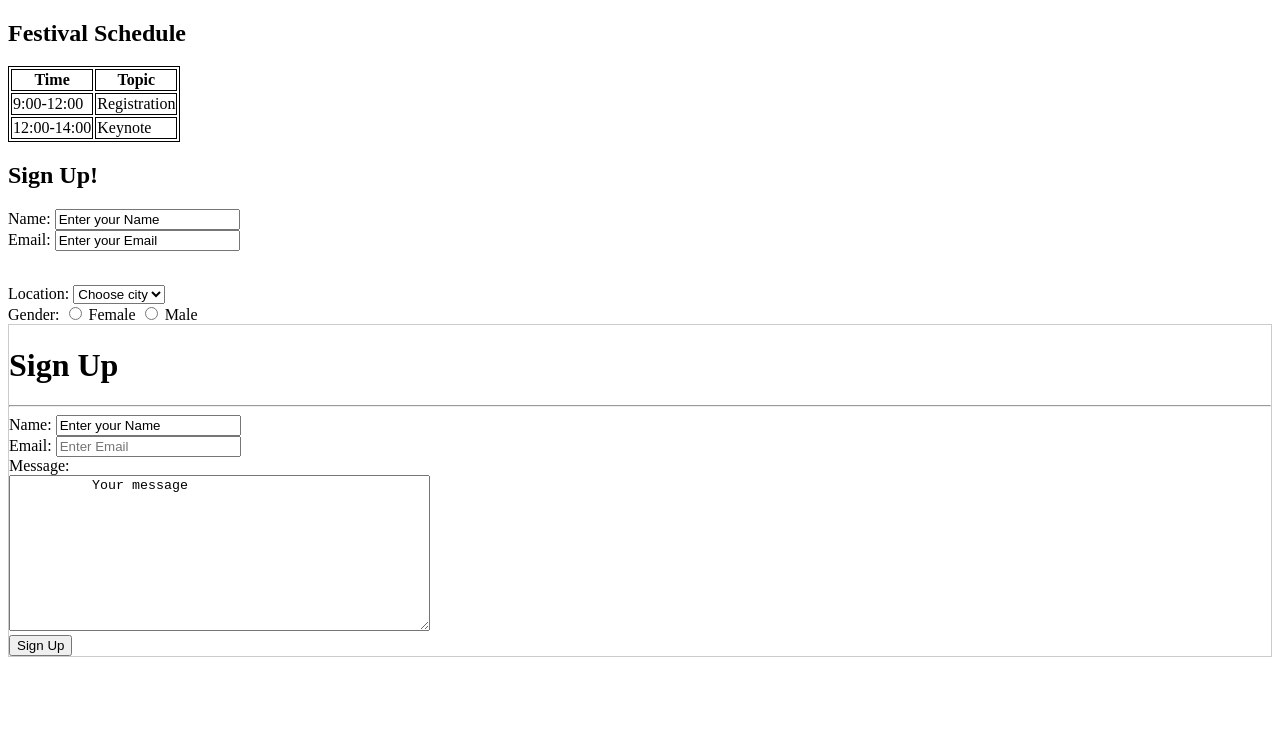
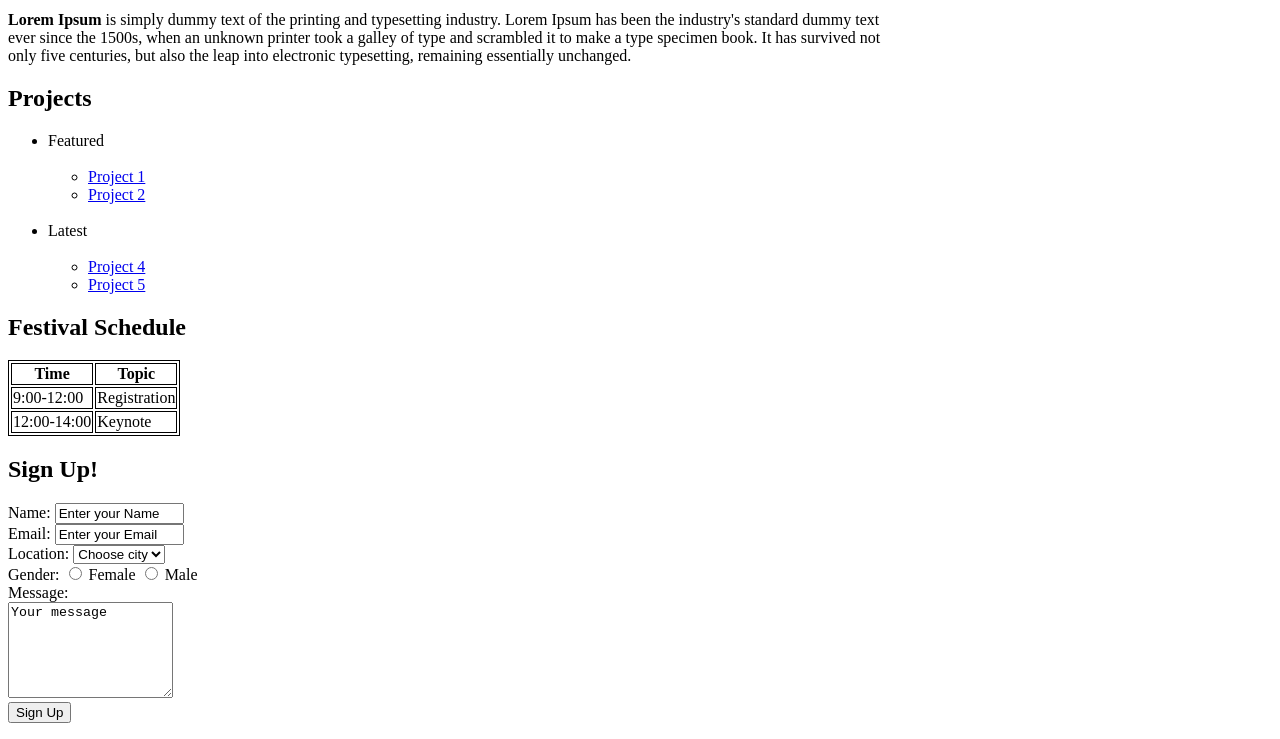
Before and after one commit to VitaAstr/kursas, a plain HTML site: page d02/uzduotis02.html in a window 1280 px wide. Shown: the part 368-1107 px from the top of the page. Before the commit the page ends 1033 px from the top, so only its background shows below. Drawn offline with Linux system fonts and the light colour scheme.

Commit message:
2 užduotis padaryta

```diff
--- a/d02/uzduotis02.html
+++ b/d02/uzduotis02.html
@@ -16,19 +16,27 @@
 </head>
 
 <body>
-    <!-- Orginalus paveikslėlio dydis -->
-    <img src="https://www.vilniuscoding.lt/wp-content/themes/vcs/assets/img/logo-01.svg" alt="VCS Logotipas" width="200px heigth="52px>
+    <!-- Orginalus paveikslėlio dydis width="200" heigth="52-->
+    <img src="https://www.vilniuscoding.lt/wp-content/themes/vcs/assets/img/logo-01.svg" alt="VCS Logotipas"width="400" heigth="52">
+
+
     <h2>About</h2>
     <p><b>Lorem Ipsum</b> is simply dummy text of the printing and typesetting industry. Lorem Ipsum has been the industry's standard dummy text <br>
     ever since the 1500s, when an unknown printer took a galley of type and scrambled it to make a type specimen book. It has survived not <br>
     only five centuries, but also the leap into electronic typesetting, remaining essentially unchanged.</p>
     <h2>Projects</h2>
-    Featured
-    Project 1
-    Project 2
-    Latest
-    Project 4
-    Project5
+    <ul> <!-- punktai su papukčiais -->
+      <li>Featured </li> <br>
+      <ul>
+        <li> <a href="project1.html">Project 1</a></li>
+        <li> <a href="project2.html">Project 2</a></li><br>
+    </ul>
+      <li>Latest</li> <br>
+    <ul>
+      <li> <a href="project4.html">Project 4</a></li>
+      <li> <a href="project5.html">Project 5</a></li>
+    </ul>
+  </ul>
     <h2>Festival Schedule</h2>
     <table>
         <tr>
@@ -50,45 +58,32 @@
 
     <p><form action="/action_page.php">
         <label for="fname">Name:</label>
-        <input type="text" id="fname" name="fname"value="Enter your Name"><br>
+        <input type="text" id="fname" name="fname"value="Enter your Name" size="13"><br>
     </form>
     <form action="/action_page.php">
         <label for="fname">Email:</label>
-        <input type="text" id="fname" name="fname"value="Enter your Email"><br><br>
+        <input type="text" id="fname" name="fname"value="Enter your Email" size="13">
         </form>
-    </p>
-
-
-      <label for="cars">Location:</label>
-      <select name="cars" id="cars" form="carform">
+      <label for="location">Location:</label>
+      <select name="location" id="location" form="locationform">
         <option value="Choose city">Choose city</option>
+        <option value="Vilnius">Vilnius</option>
+        <option value="Kaunas">Kaunas</option>
       </select>
 <br>
     Gender:
-
     <input type="radio" id="female" name="fav_language" value="Female">
     <label for="female">Female</label>
     <input type="radio" id="male" name="fav_language" value="Male">
     <label for="male">Male</label><br>
-        <form action="action_page.php" style="border:1px solid #ccc">
-        <div class="container">
 
-          <h1>Sign Up</h1>
-          <hr>
-          <label for="fname">Name:</label>
-          <input type="text" id="fname" name="fname"value="Enter your Name"><br>
-          <label for="email">Email:</label>
-          <input type="text" placeholder="Enter Email" name="email" required>
-         <br>
-
-          <form action="/action_page.php" id="usrform">
 Message: <br>
-          <textarea rows="10" cols="50" name="comment" form="usrform">
+<textarea rows="6" cols="18" name="comment" form="usrform">
 Your message</textarea>
 <div class="clearfix">
-            <button type="submit" class="signupbtn">Sign Up</button>
+<button type="signup" class="signupbtn">Sign Up</button>
+</p>
 </div>
 </div>
-      </form>
 </body>
 </html>
```
Lines whose indentation alone changed are shown as unchanged.
